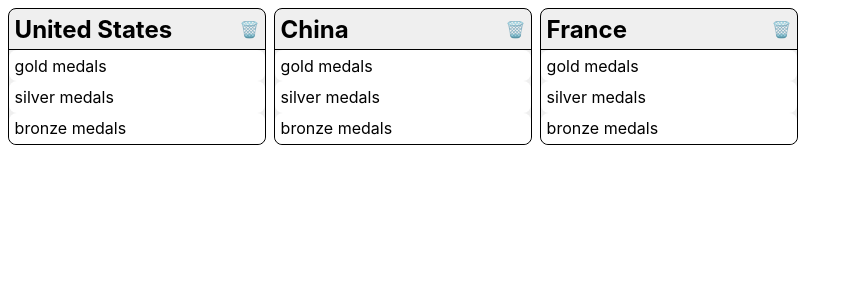
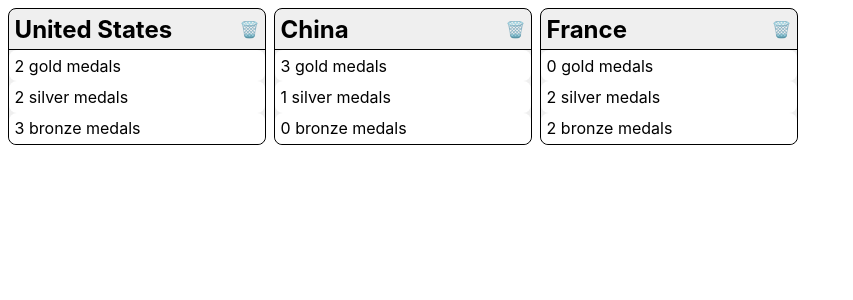
Before and after one commit to manderson116/medals-radix, a React (Vite) app: page / in a window 1280 px wide. Shown: the top 300 px of the page, without its empty margins (0-853 px from the left). Built offline with nearby package versions, Linux system fonts and the light colour scheme.

Commit message:
[3a.03] Display gold, silver, bronze medal counts

```diff
--- a/src/components/Medal.jsx
+++ b/src/components/Medal.jsx
@@ -1,5 +1,9 @@
 function Medal(props) {
-  return <div className="medals">{props.medal.name} medals</div>;
+  return (
+    <div className="medals">
+      {props.country[props.medal.name]} {props.medal.name} medals
+    </div>
+  );
 }
 
 export default Medal;
```
